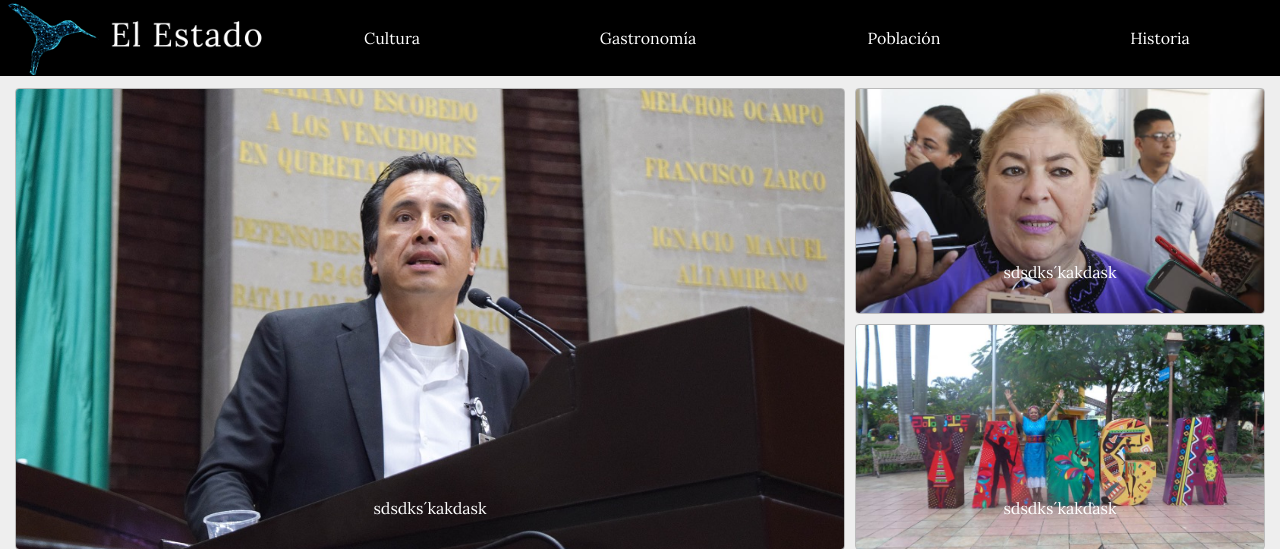
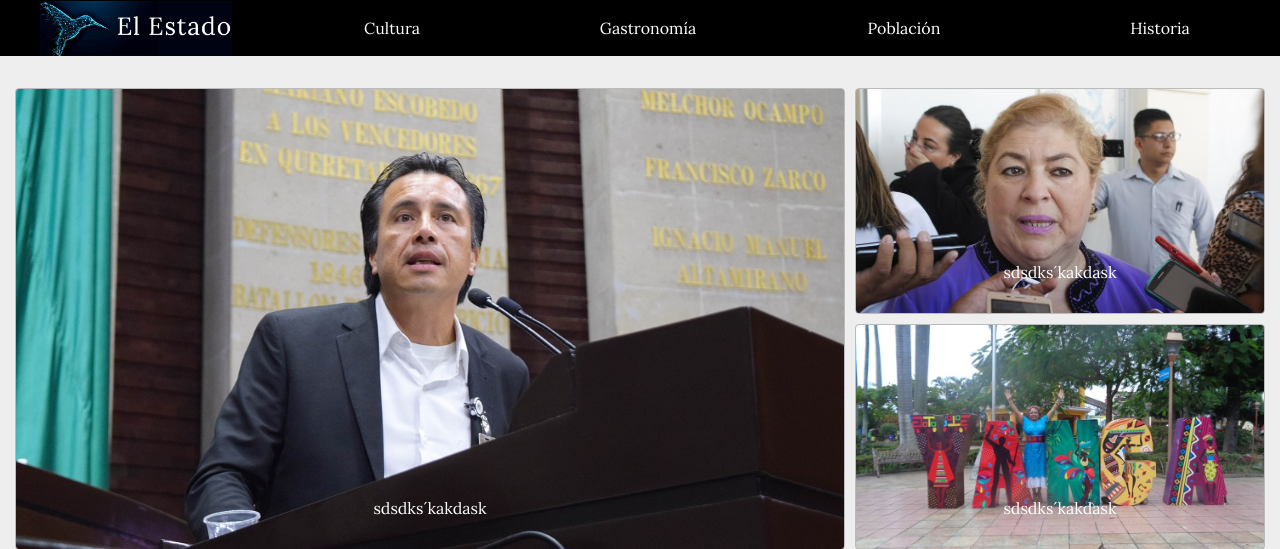
Before and after one commit to rafaelmmurga/elestado, a PHP site: page / in a window 1280 px wide. Shown: the top 549 px of the page. Run offline with PHP 8.4, Linux system fonts and the light colour scheme; some libraries are stand-ins or nearby versions.

Commit message:
logo chico

```diff
--- a/css/style.css
+++ b/css/style.css
@@ -88,7 +88,7 @@ h2 {
 
 nav {
   display: flex;
-  height: 60px; /* non-essential; for demo only */
+  height: 40px; /* non-essential; for demo only */
 }
 
 /* non-essential; for demo only */
--- a/index.html
+++ b/index.html
@@ -54,7 +54,7 @@
     <header class="header sticky">
         <nav>
             <a href="">
-                 <img src="img/logo2.png">
+                 <img src="img/logo2.jpg" style="height: 55px">
             </a>
             <a href="">Cultura</a>
             <a href="">Gastronomía</a>
```
